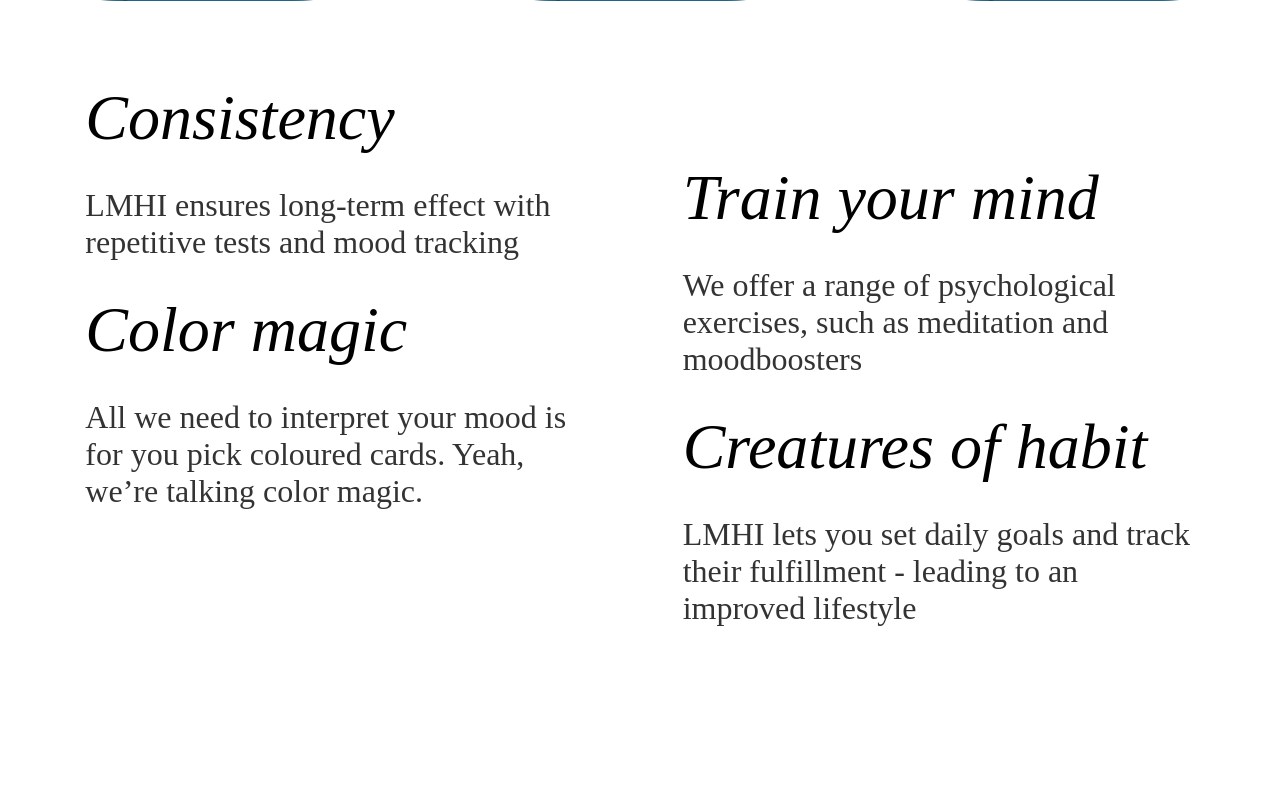
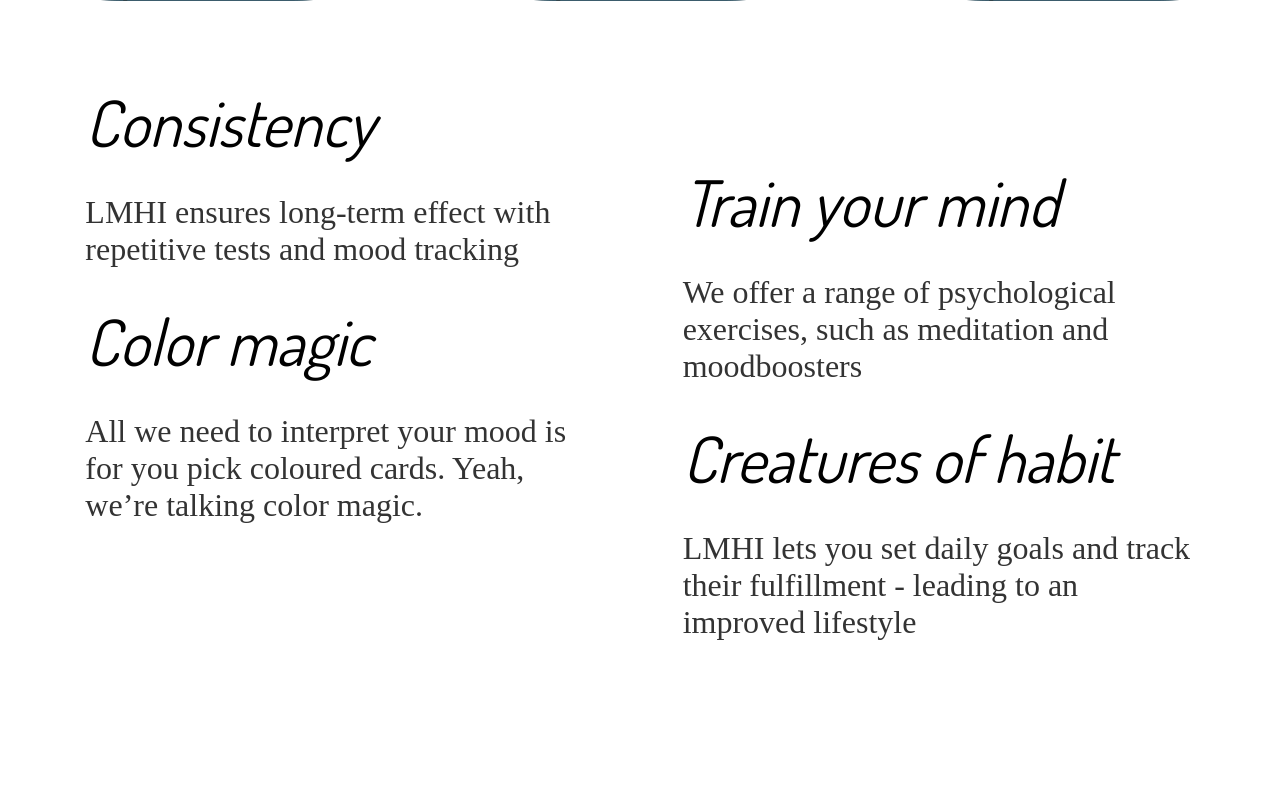
Before and after one commit to andrejmaznin/landing_mipt, a Flask app: page / in a window 1280 px wide. Shown: the part 1618-2419 px from the top of the page. Run offline with Flask 2, Linux system fonts and the light colour scheme; some web fonts are replaced.

Commit message:
font fix n3

```diff
--- a/static/styles.css
+++ b/static/styles.css
@@ -1,6 +1,12 @@
 @font-face {
     font-family: "Kamerik 105 Cyrillic1";
     src: url("../static/fonts/Kamerik105Cyrillic-Book.ttf");
+}
+
+@font-face {
+    font-family: "Kamerik 105 Cyrillic1";
+    src: url("../static/fonts/Kamerik105Cyrillic-BookOblique.ttf");
+    font-style: italic;
 }
 
 @font-face {
@@ -9,9 +15,26 @@
 }
 
 @font-face {
+    font-family: "Montserrat1";
+    src: url("../static/fonts/Montserrat-Italic.ttf");
+    font-style: italic;
+}
+
+@font-face {
     font-family: "Proxima Nova1";
     src: url("../static/fonts/ProximaNova-Regular.ttf");
 }
+
+@font-face {
+    font-family: "Proxima Nova1";
+    src: url("../static/fonts/ProximaNova-RegularIt.ttf");
+}
+
+@font-face {
+    font-family: "Dosis1";
+    src: url("../static/fonts/Dosis-Regular.ttf");
+}
+
 
 html, body {
     margin: 0;
@@ -26,7 +49,7 @@ body {
 #head-content {
     margin-top: 2vh;
     height: 6vh;
-    font-family: "Montserrat";
+    font-family: "Montserrat1";
     display: flex;
     align-items: baseline;
 }
@@ -162,7 +185,7 @@ body {
 
 .desc-heading {
     font-size: 8vh;
-    font-family: Dosis;
+    font-family: "Dosis1";
     font-style: italic;
     font-weight: normal;
     color: black;
```
Also changed, not shown: static/fonts/Dosis-Bold.ttf (added), static/fonts/Dosis-ExtraBold.ttf (added), static/fonts/Dosis-ExtraLight.ttf (added), static/fonts/Dosis-Light.ttf (added), static/fonts/Dosis-Medium.ttf (added), static/fonts/Dosis-Regular.ttf (added), static/fonts/Dosis-SemiBold.ttf (added), 2 other files.
